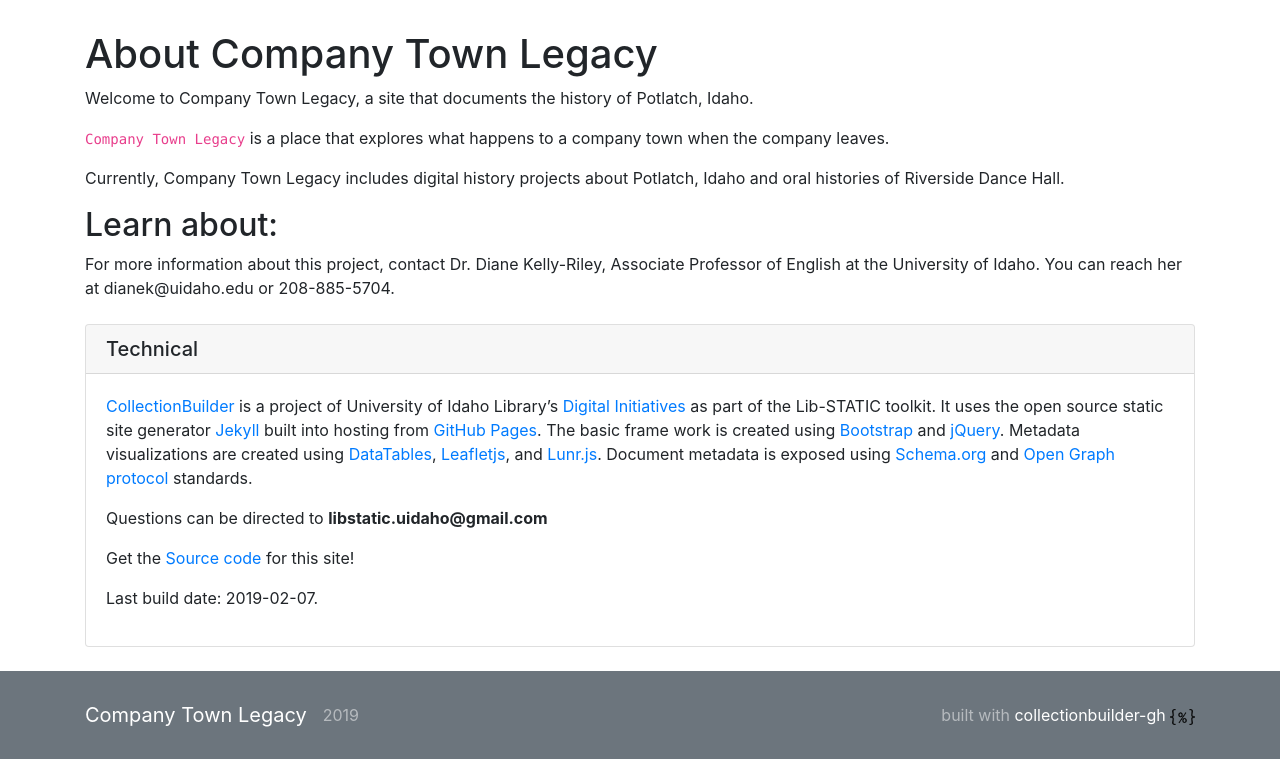
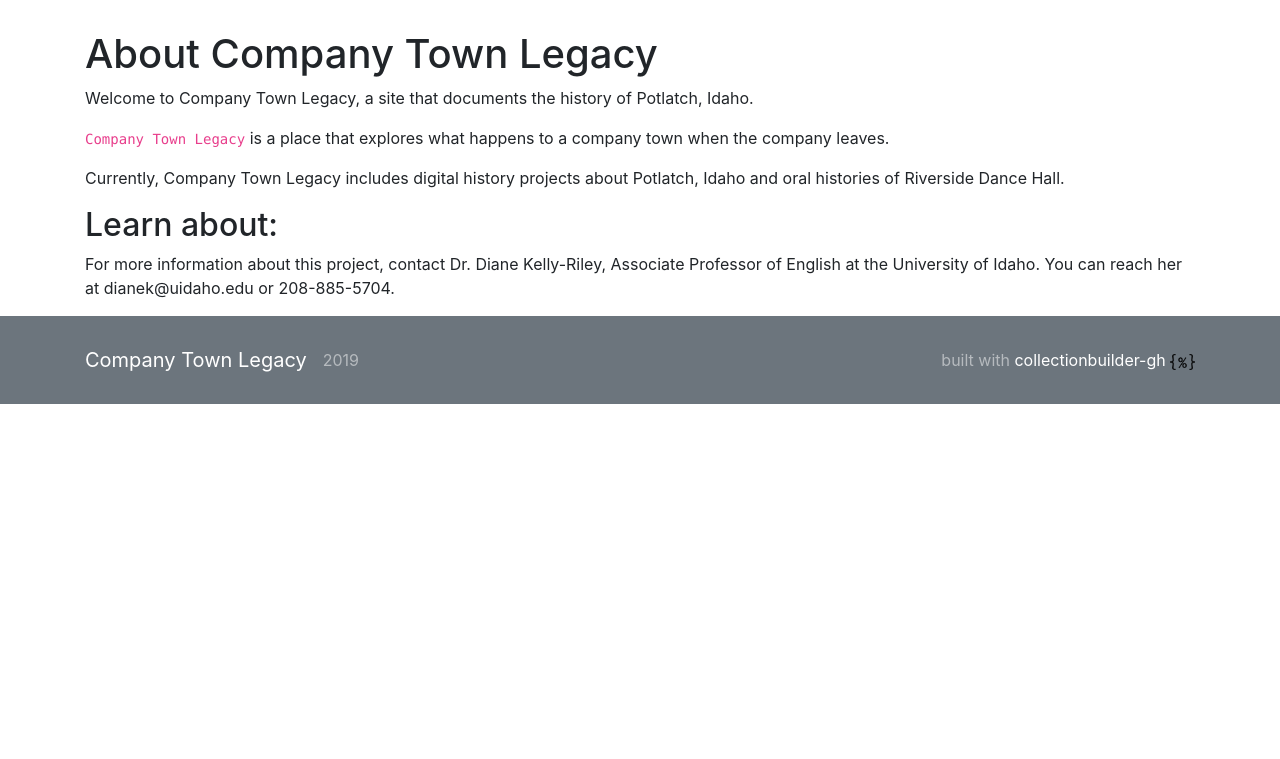
Before and after one commit to CompanyTownLegacy/CompanyTownLegacy.github.io, a Jekyll site: the page built from pages/about.md, in a window 1280 px wide. Shown: the part 375-1134 px from the top of the page. Built offline with Jekyll 4.4.1, drawn with Linux system fonts in a browser that asks for light colours; after the commit the page ends 900 px from its top, so only the background shows below that.

Commit message:
editing site and making it look righht

```diff
--- a/_includes/credits.md
+++ /dev/null
@@ -1,20 +0,0 @@
-<div class="card my-4">
-<h5 class="card-header">Technical</h5>
-<div class="card-body">
-<div class="card-text" markdown="1">
-
-[CollectionBuilder](https://github.com/CollectionBuilder/collectionbuilder-gh) is a project of University of Idaho Library's [Digital Initiatives](https://www.lib.uidaho.edu/digital/) as part of the Lib-STATIC toolkit.
-It uses the open source static site generator [Jekyll](https://jekyllrb.com/) built into hosting from [GitHub Pages](https://pages.github.com/).
-The basic frame work is created using [Bootstrap](https://getbootstrap.com/) and [jQuery](https://jquery.com/).
-Metadata visualizations are created using [DataTables](https://datatables.net/), [Leafletjs](http://leafletjs.com/), and [Lunr.js](https://lunrjs.com/).
-Document metadata is exposed using [Schema.org](http://schema.org) and [Open Graph protocol](http://ogp.me/) standards.
-
-Questions can be directed to **libstatic.uidaho@gmail.com**
-
-Get the [Source code]({{ site.repository }}) for this site!
-
-Last build date: {{ site.time | date: "%Y-%m-%d" }}.
-
-</div>
-</div>
-</div>
--- a/pages/about.md
+++ b/pages/about.md
@@ -19,5 +19,3 @@
 ## Learn about:
 
 For more information about this project, contact Dr. Diane Kelly-Riley, Associate Professor of English at the University of Idaho.  You can reach her at dianek@uidaho.edu or 208-885-5704.
-
-{% include credits.md %}
```
